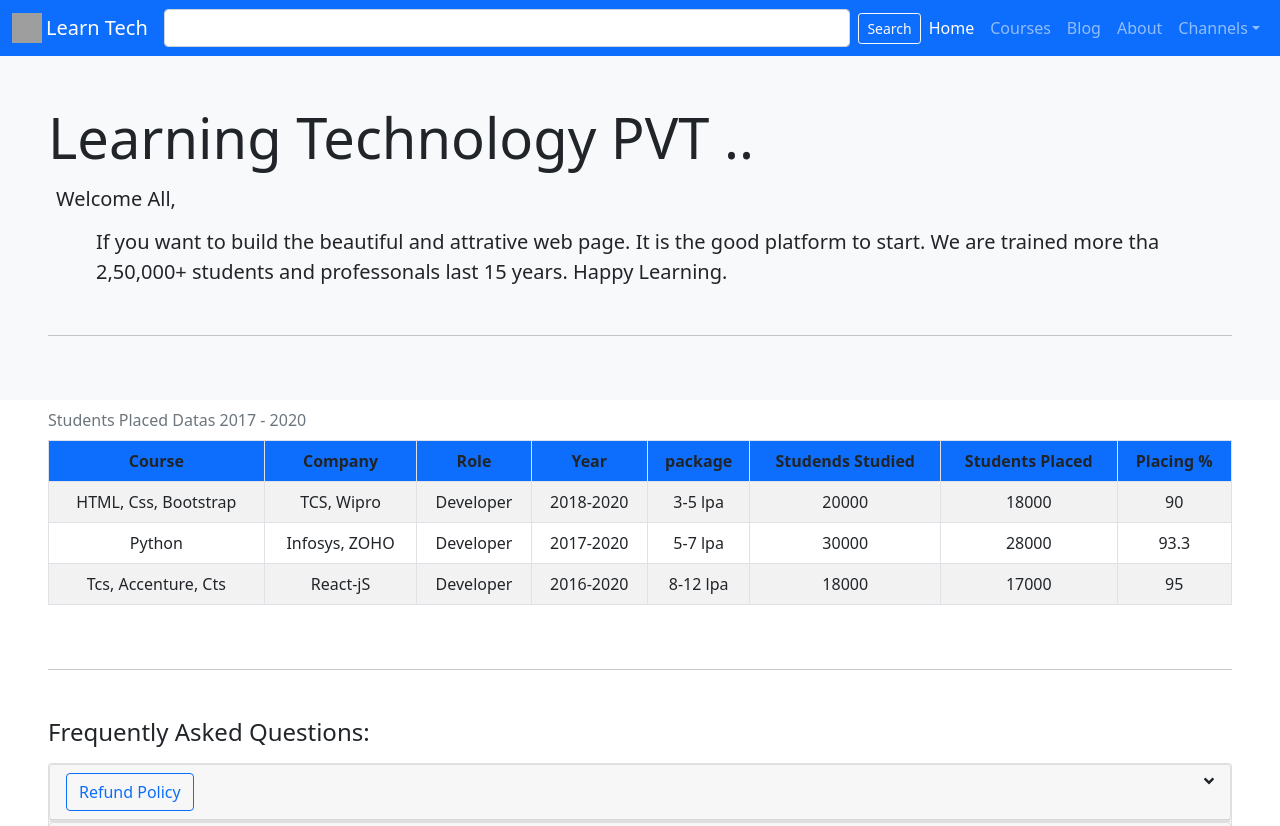
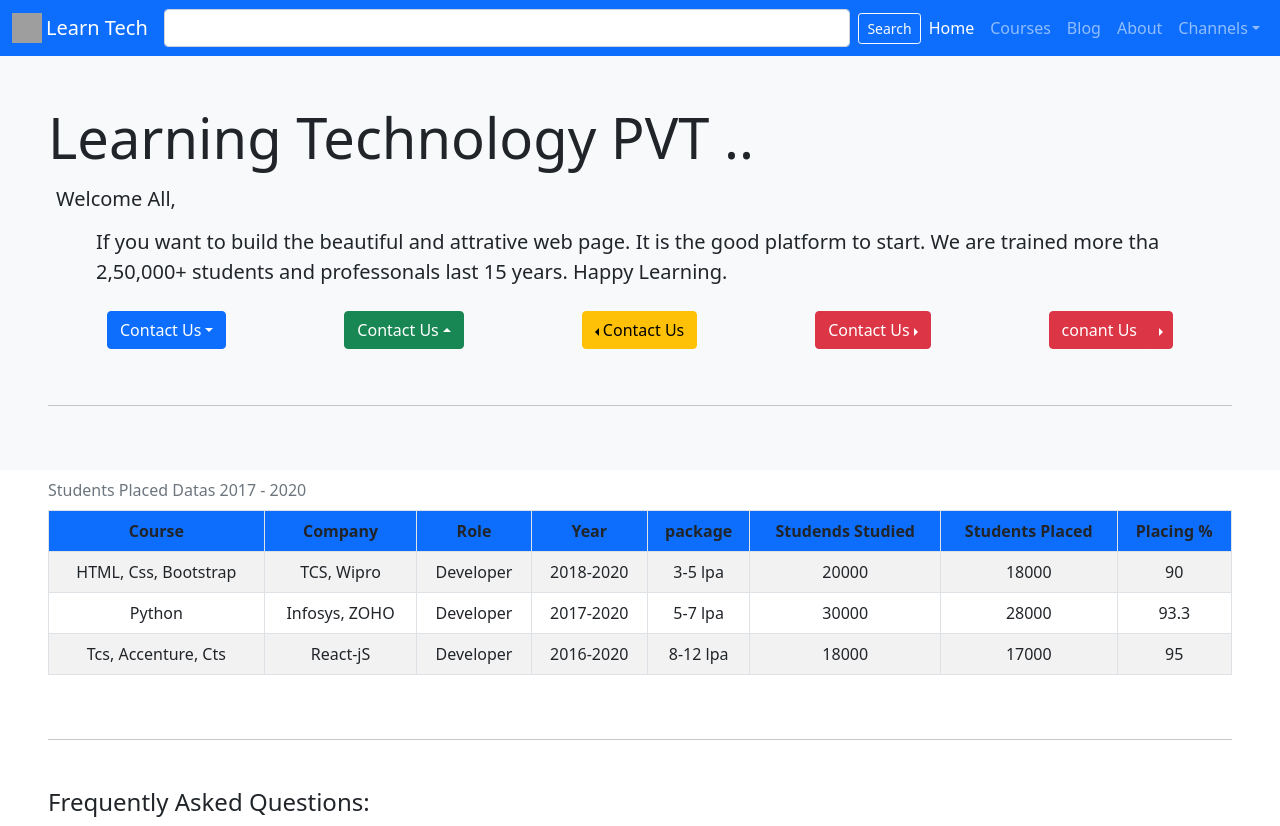
Before and after one commit to PraneshNagarajan/my-react-app-bootstrap, a React (Create React App) app: page / in a window 1280 px wide. Shown: the top 826 px of the page. Built offline with nearby package versions, Linux system fonts and the light colour scheme; grey boxes are pictures that could not be loaded.

Commit message:
adding dropdown & 'import { faGithub } from '@fortawesome/free-brands-svg-icons'

```diff
--- a/package.json
+++ b/package.json
@@ -4,6 +4,7 @@
   "private": true,
   "dependencies": {
     "@fortawesome/fontawesome-svg-core": "^1.2.35",
+    "@fortawesome/free-brands-svg-icons": "^5.15.3",
     "@fortawesome/free-solid-svg-icons": "^5.15.3",
     "@fortawesome/react-fontawesome": "^0.1.14",
     "@testing-library/jest-dom": "^5.12.0",
--- /dev/null
+++ b/src/Components/dropbox/DropBox.js
@@ -0,0 +1,150 @@
+import { FontAwesomeIcon } from "@fortawesome/react-fontawesome";
+import {
+  faTwitter,
+  faFacebook,
+  faYoutube,
+  faSkype,
+  faInstagram,
+} from "@fortawesome/free-brands-svg-icons";
+import { useState } from "react";
+
+const DropBox = () => {
+  const list = [
+    {
+      icon: faFacebook,
+      name: "Facebook",
+      color: "text-primary",
+    },
+    {
+      icon: faSkype,
+      name: "Skype",
+      color: "text-info",
+    },
+    {
+      icon: faYoutube,
+      name: "Youtube",
+      color: "text-danger",
+    },
+    {
+      icon: faInstagram,
+      name: "Instagram",
+      color: "text-danger",
+    },
+    {
+      icon: faTwitter,
+      name: "Twitter",
+      color: "text-info",
+    },
+  ];
+
+  const [dropbox, setDropbox] = useState([
+    { id: 0,
+      split: false,
+      style: "dropdown",
+      btn: "primary",
+      display: "",
+      expand: false,
+    },
+    {
+        id: 1,
+        split: false,
+        style: "dropup",
+        btn: "success",
+        display: "",
+        expand: false,
+      },
+      { id: 2,
+          split: false,
+        style: "dropstart",
+        btn: "warning",
+        display: "",
+        expand: false,
+      },
+      {   id:3,
+          split: false,
+          style: "dropend",
+          btn: "danger",
+          display: "",
+          expand: false,
+        },
+        { id:4,
+          split: true,
+          style: "dropend",
+          btn: "danger",
+          display: "",
+          expand: false,
+        }
+
+  ]);
+
+  const onEnableDropBox = (index) =>{
+    const newData = dropbox.map(item => item.id === index?
+        {
+            id: item.id,
+            split: item.split,
+            style: item.style,
+            btn: item.btn,
+            display: 'show',
+            expand: true
+        }:
+        {
+            id: item.id,
+            split: item.split,
+            style: item.style,
+            btn: item.btn,
+            display: '',
+            expand: false
+        }
+        )
+        setDropbox(newData)
+  }
+
+  return (
+    //   drop-up, drop-end drop-start doesn't work
+    <div className="d-flex justify-content-around flex-wrap">
+      {dropbox.map((drop, index) => {
+        return (
+          <div key={index} className={`btn-group ${drop.style} my-2`}>
+              {drop.split && <button className={`btn btn-${drop.btn}`} type="button"> conant Us </button>}
+            <button
+              className={`btn btn-${drop.btn} dropdown-toggle ${drop.split? 'dropdown-toggle-split':''}`}
+              type="button"
+              data-bs-toggle='dropdown'
+              aria-haspopup="true"
+              aria-expanded={drop.expand}
+              onClick={() => onEnableDropBox(index)}
+            >
+                {/* sr- Screen Reader it is visible in screen. sr - tool used to blind people. it indicate it was button, dropdown etc via audio */}
+            <span className="sr-only"> toggle ${drop.style}</span>
+            {!drop.split && `Contact Us`}
+            </button>
+            <div></div>
+            <div className={`dropdown-menu ${drop.display}`}>
+              {list.map((item, index) => {
+                return (
+                  <a
+                    href="#"
+                    className="dropdown-item"
+                    key={index}
+                    role="button"
+                  >
+                    <FontAwesomeIcon
+                      icon={item.icon}
+                      className={`me-2 ${item.color}`}
+                    ></FontAwesomeIcon>
+                    {item.name}
+                    {list.length - 1 > index && (
+                      <div className="dropdown-divider"></div>
+                    )}
+                  </a>
+                );
+              })}
+            </div>
+          </div>
+        );
+      })}
+    </div>
+  );
+};
+
+export default DropBox;
--- a/src/Components/jumbotron/Jumbotron.js
+++ b/src/Components/jumbotron/Jumbotron.js
@@ -1,3 +1,5 @@
+import DropBox from "../dropbox/DropBox";
+
 const Jumbotron = () => {
   return (
     /* Adding Jumbotron :
@@ -13,6 +15,7 @@ const Jumbotron = () => {
         good platform to start. We are trained more tha 2,50,000+ students and
         professonals last 15 years. Happy Learning.
       </p>
+      <DropBox/>
       <hr className="mt-5" />
     </div>
   );
```
Also changed, not shown: src/Components/dropdowns/DropBox.js (deleted, +0 -15 lines), 1 other file (tests, documents, lock files or other folders).
